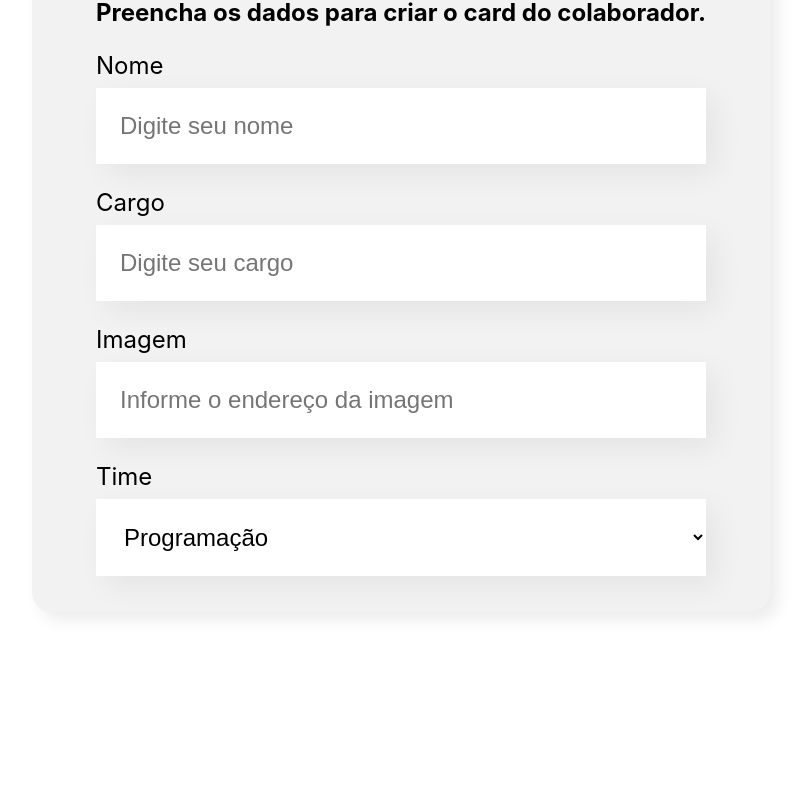
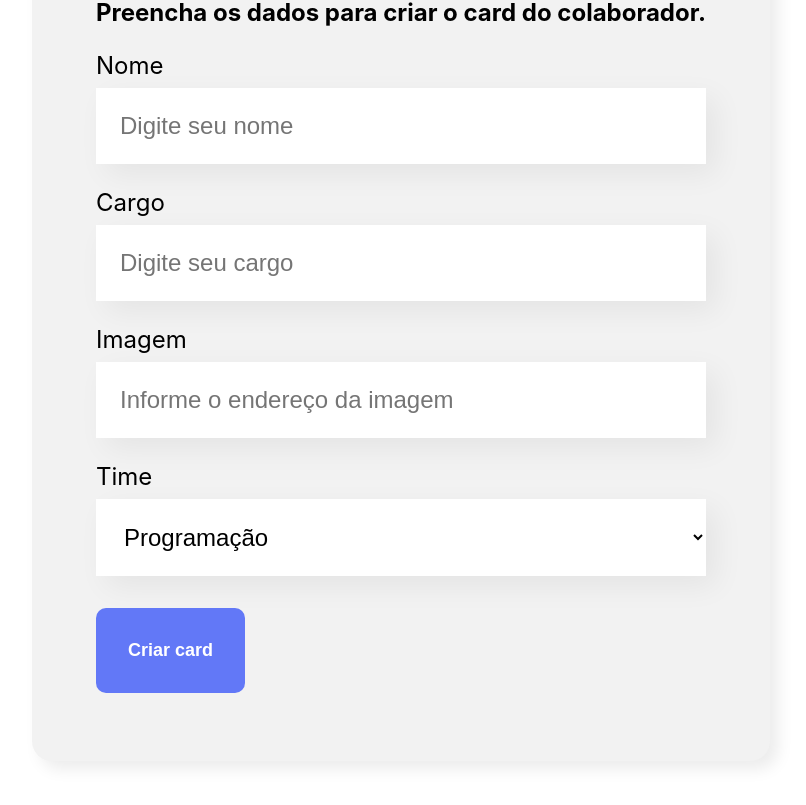
Before and after one commit to ernanni/organo, a React (Create React App) app: page / in a window 1280 px wide. Shown: the part 698-1503 px from the top of the page, without its empty margins (239-1045 px from the left). Before the commit the page ends 1390 px from the top, so only its background shows below. Built offline with nearby package versions, Linux system fonts and the light colour scheme.

Commit message:
data binding

```diff
--- /dev/null
+++ b/src/components/Button/index.css
@@ -0,0 +1,15 @@
+.button {
+  background-color: #6278f7;
+  border-radius: 10px;
+  font-weight: 700;
+  font-size: 18px;
+  padding: 32px;
+  border: none;
+  cursor: pointer;
+  color: #fff;
+  margin: 32px 0;
+}
+
+.button:hover {
+  color: #95ffd4;
+}
--- /dev/null
+++ b/src/components/Button/index.js
@@ -0,0 +1,9 @@
+import './index.css';
+
+const Button = ({ children }) => {
+  return (
+    <button className='button'>{children}</button>
+  );
+};
+
+export default Button;
--- a/src/components/DropDown/index.js
+++ b/src/components/DropDown/index.js
@@ -1,11 +1,11 @@
 import "./index.css";
 
-const DropDown = ({ label, items }) => {
+const DropDown = ({ label, items, required }) => {
 
   return (
     <div className="dropDownContainer">
       <label>{label}</label>
-      <select>
+      <select required={required}>
         {items.map(item => (
           <option key={item}>{item}</option>
         ))}
--- a/src/components/Form/index.js
+++ b/src/components/Form/index.js
@@ -1,6 +1,7 @@
 import "./index.css";
 import TextBox from "../TextBox";
 import DropDown from "../DropDown";
+import Button from "../Button";
 
 const Form = () => {
 
@@ -14,14 +15,20 @@ const Form = () => {
     'Inovação e Gestão'
   ];
 
+  const onSave = (event) => {
+    event.preventDefault();
+    console.log('Form Submitted');
+  };
+
   return (
     <section className="formContainer">
-      <form>
+      <form onSubmit={onSave}>
         <h2>Preencha os dados para criar o card do colaborador.</h2>
-        <TextBox label="Nome" placeholder="Digite seu nome" />
-        <TextBox label="Cargo" placeholder="Digite seu cargo" />
-        <TextBox label="Imagem" placeholder="Informe o endereço da imagem" />
-        <DropDown label="Time" items={teams} />
+        <TextBox required={true} label="Nome" placeholder="Digite seu nome" />
+        <TextBox required={true} label="Cargo" placeholder="Digite seu cargo" />
+        <TextBox required={true} label="Imagem" placeholder="Informe o endereço da imagem" />
+        <DropDown required={true} label="Time" items={teams} />
+        <Button>Criar card</Button>
       </form>
     </section>
   );
--- a/src/components/TextBox/index.js
+++ b/src/components/TextBox/index.js
@@ -1,10 +1,10 @@
 import "./index.css";
 
-const TextBox = ({ label, placeholder }) => {
+const TextBox = ({ label, placeholder, required }) => {
   return (
     <div className="textField">
       <label>{label}</label>
-      <input placeholder={placeholder} />
+      <input required={required} placeholder={placeholder} />
     </div>
   );
 };
--- a/src/components/index.js
+++ b/src/components/index.js
@@ -1,5 +1,7 @@
 import Banner from "./Banner";
 import TextBox from "./TextBox";
 import Form from "./Form";
+import DropDown from "./DropDown";
+import Button from "./Button";
 
-export { Banner, TextBox, Form };
+export { Banner, TextBox, Form, DropDown, Button };
```
